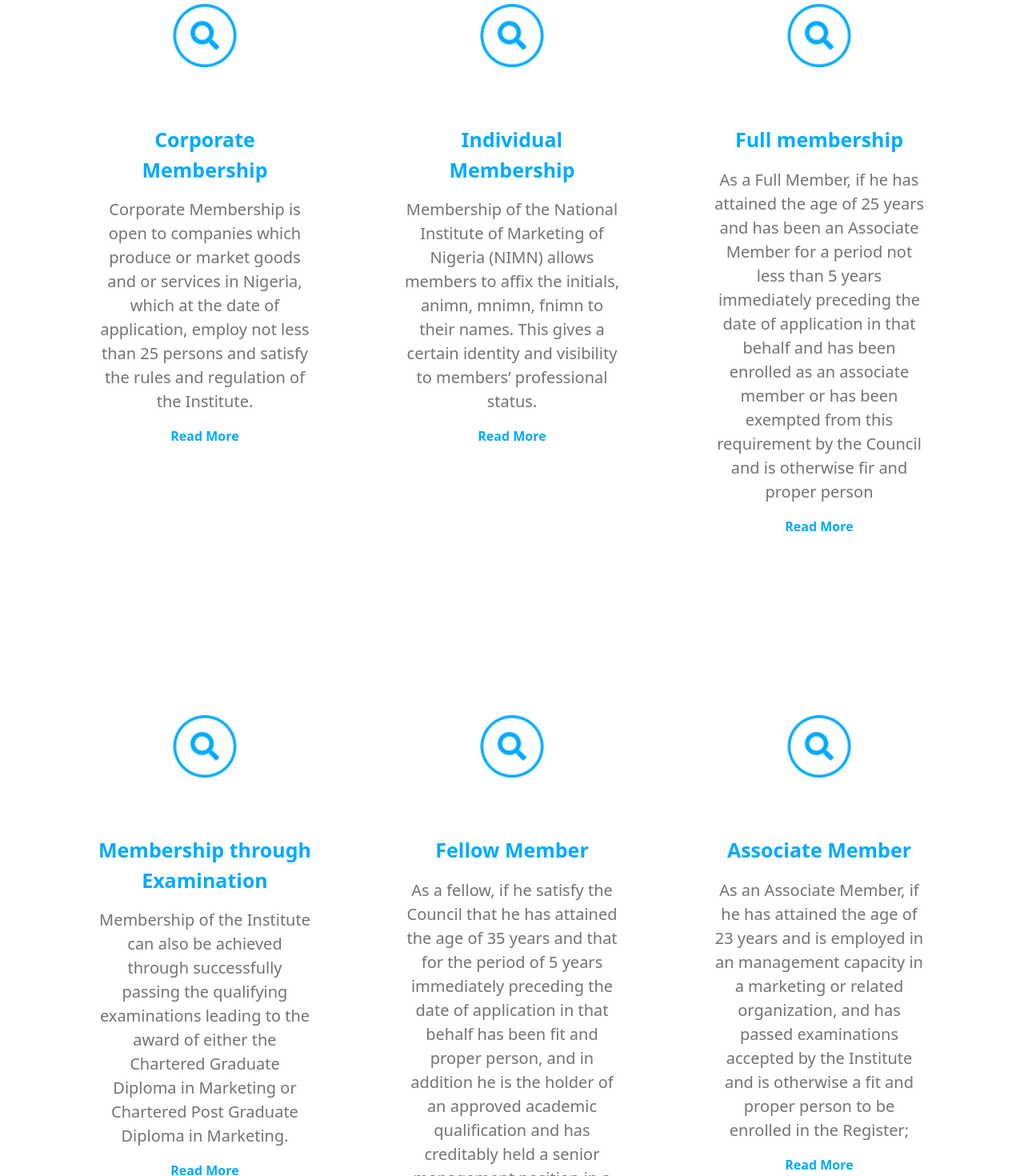
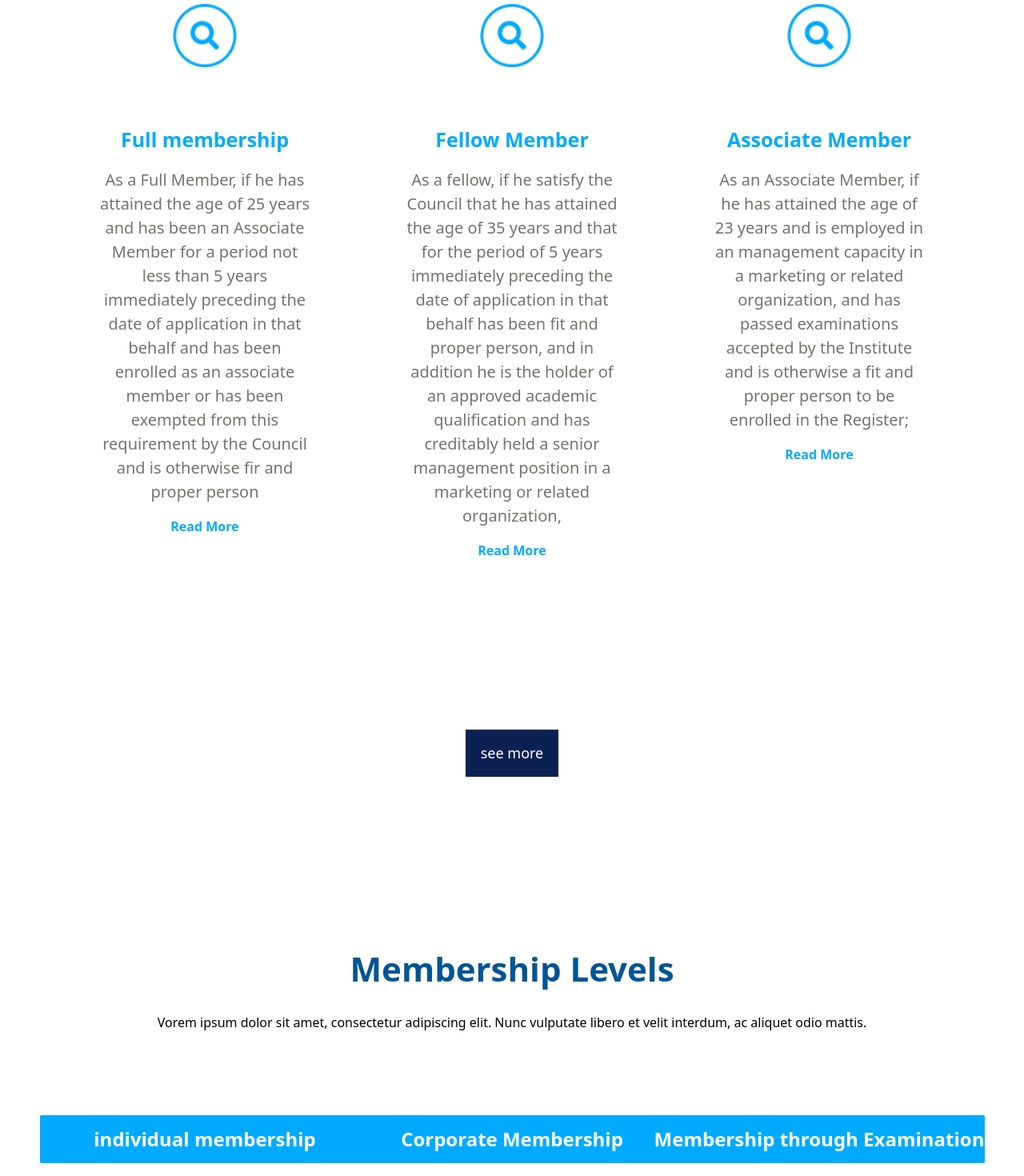
Before and after one commit to Tomation-Solution/nimn-revampsite-temp, a Next.js app: page /membership in a window 1280 px wide. Shown: the part 1920-3390 px from the top of the page at 80% size. Built offline with nearby package versions, Linux system fonts and the light colour scheme.

Commit message:
Feat: added changes

```diff
--- a/src/components/Certification/certificateLevels.tsx
+++ b/src/components/Certification/certificateLevels.tsx
@@ -5,6 +5,8 @@ import grad from "../../../public/images/grad.jpeg";
 import guy from "../../../public/images/guy.jpeg";
 import span from "../../../public/images/span.png";
 import Image from "next/image";
+
+
 
 const data = [
     {
@@ -81,7 +83,6 @@ const CertificateLevels = () => {
     return (
         <div className="md:px-[5em] p-[1em] md:my-[8em] mt-6">
             <div className="flex  flex-col justify-center my-[3em] gap-6">
-                {/* <p className="text-[42px] font-[700] text-pri text-center"> Member’s Spotlight </p> */}
             </div>
             <div className=" grid lg:grid-cols-3 gap-[3em] md:grid-cols-2 grid-cols-1 gap-y-[12em] gap-x-[2em] pb-[10rem] ">
                 {data.map((item, index) => (
@@ -96,7 +97,6 @@ const CertificateLevels = () => {
             </div>
             <div className="mt-5 flex justify-center items-center">
                 <button className=" justify-center items-center text-white bg-pri_var_2 w-[116px] h-[59px] font-normal text-lg"> see more </button>
-
             </div>
         </div>
     );
--- a/src/components/Events/Details/EventDetailsCard.tsx
+++ b/src/components/Events/Details/EventDetailsCard.tsx
@@ -10,14 +10,13 @@ const EventDetailsCard = ({
     type: string;
 }) => {
     return (
-        <div className=" flex flex-row ">
+        <div className=" flex flex-row   ">
             <div className="lg:px-[2em] md:px-[3em] px-[1em]">
-                <div
-                    className=" ">
-                    <p className=" text-[36px] font-[700] mb-5  lg:text-justify text-center "> Details Events </p>
-                </div>
 
-                <div className="grid lg:grid-cols-2 gap-[5em] md:grid-cols-2 grid-cols-1 ">
+                <p className="mt-10 px-[1em]  text-[36px] font-[700] mb-5  lg:text-justify text-center "> Details Events </p>
+
+
+                <div className="grid lg:grid-cols-2 gap-[5em] md:grid-cols-2 grid-cols-1 mt-14 ">
 
                     <div className="shadow-sm px-1 ">
                         <div className=" px-[1em] py-[2rem] ">
--- a/src/components/Events/Details/EventPricing.tsx
+++ b/src/components/Events/Details/EventPricing.tsx
@@ -2,12 +2,12 @@ import React from "react";
 
 const EventDetailsCard = () => {
     return (
-        <div className=" flex flex-col  items-center justify-center lg:ml-96 ml-0  lg:w-6/12  w-full  bg-[#F3F2EE] ">
+        <div className=" flex flex-col  items-center justify-center  ml-auto mr-auto pb-10     ml-0  lg:w-6/12  w-full  bg-[#F3F2EE]  mt-20  ">
             <div className="mt-10 ">
                 <p className="text-[36px] font-[700] ">  Pricing</p>
             </div>
 
-            <div className="grid lg:grid-cols-2 lg:gap-[18em] gap-[4em] md:grid-cols-2 grid-cols-1 ">
+            <div className="grid lg:grid-cols-2 lg:gap-[18em] gap-[4em] md:grid-cols-2 grid-cols-1grid-cols-1  ">
                 <div className="shadow-sm  px-1 py-[2rem]">
                     <h2 className="text-[24px] font-extrabold mb-6 ">NIMN Member</h2>
                     <p className="text-[21px] font-[600]">$599 </p>
@@ -20,6 +20,7 @@ const EventDetailsCard = () => {
                 </div>
             </div>
             <button className="  bg-[#B22B25]   text-white w-64 h-10 rounded-lg  "> Register </button>
+            <p className=' px-20 mt-10 font-base text-[18px] '> After completing registration, you will receive a purchase receipt. We will email you the information for accessing this training closer to the event.</p>
         </div>
 
     );
--- a/src/components/Events/Events.tsx
+++ b/src/components/Events/Events.tsx
@@ -117,7 +117,6 @@ const EventCard = ({
 }) => {
     return (
         <div>
-
             <div className="bg-pri_var_2 text-white">
                 <p className="font-[700] text-[42px] p-[2em]">{title}</p>
             </div>
--- a/src/components/Member/MemberShipLevel.tsx
+++ b/src/components/Member/MemberShipLevel.tsx
@@ -10,21 +10,21 @@ import PaymrntFormModal from "./component/PaymentForm";
 const data = [
   {
     img: showcase_bg,
-    title: "PLATINUM",
+    title: "individual membership",
     body: "he professional qualifications in marketing provide",
     link: "/",
     amount: "500",
   },
   {
     img: grad,
-    title: "Gold",
+    title: "Corporate Membership  ",
     body: "he professional qualifications in marketing provide",
     link: "/",
     amount: "400",
   },
   {
     img: guy,
-    title: "Silver",
+    title: "Membership through Examination",
     body: "he professional qualifications in marketing provide",
     link: "/",
     amount: "300",
@@ -32,24 +32,24 @@ const data = [
 
   {
     img: guy,
-    title: "Bronze",
+    title: "Membership Upgrade",
     body: "he professional qualifications in marketing provide",
     link: "/",
     amount: "250",
   },
-  {
-    img: guy,
-    title: "Professional",
-    body: "he professional qualifications in marketing provide",
-    link: "/",
-    amount: "200",
-  },
-  {
-    title: "Regular",
-    body: "he professional qualifications in marketing provide",
-    link: "/",
-    amount: "100",
-  },
+  // {
+  //   img: guy,
+  //   title: "Professional",
+  //   body: "he professional qualifications in marketing provide",
+  //   link: "/",
+  //   amount: "200",
+  // },
+  // {
+  //   title: "Regular",
+  //   body: "he professional qualifications in marketing provide",
+  //   link: "/",
+  //   amount: "100",
+  // },
 ];
 
 const SpotLightCard = ({
--- a/src/components/Member/MemberTypes.tsx
+++ b/src/components/Member/MemberTypes.tsx
@@ -7,30 +7,14 @@ import span from "../../../public/images/span.png";
 import Image from "next/image";
 
 const data = [
-  {
-    img: span,
-    title: "Corporate Membership",
-    body: "Corporate Membership is open to companies which produce or market goods and or services in Nigeria, which at the date of application, employ not less than 25 persons and satisfy the rules and regulation of the Institute.",
-    link: "/",
-  },
-  {
-    img: span,
-    title: "Individual Membership",
-    body: "Membership of the National Institute of Marketing of Nigeria (NIMN) allows members to affix the initials, animn, mnimn, fnimn to their names. This gives a certain identity and visibility to members’ professional status.",
-    link: "/",
-  },
+
   {
     img: span,
     title: "Full membership",
     body: "As a Full Member, if he has attained the age of 25 years and has been an Associate Member for a period not less than 5 years immediately preceding the date of application in that behalf and has been enrolled as an associate member or has been exempted from this requirement by the Council and is otherwise fir and proper person",
     link: "/",
   },
-  {
-    title: "Membership through Examination",
-    body: "Membership of the Institute can also be achieved through successfully passing the qualifying examinations leading to the award of either the Chartered Graduate Diploma in Marketing or Chartered Post Graduate Diploma in Marketing.",
-    link: "/",
-    img: span,
-  },
+
   {
     title: "Fellow Member",
     body: "As a fellow, if he satisfy the Council that he has attained the age of 35 years and that for the period of 5 years immediately preceding the date of application in that behalf has been fit and proper person, and in addition he is the holder of an approved academic qualification and has creditably held a senior management position in a marketing or related organization,",
@@ -61,7 +45,7 @@ const SpotLightCard = ({
   return (
     <div className="relative flex flex-col items-center">
       <div className="jusify-center">
-          <Image width={80}  height={80}src={img} alt={title}
+        <Image width={80} height={80} src={img} alt={title}
           quality={100}
           className=' '
         />
--- a/src/components/styles/comp_bg.module.css
+++ b/src/components/styles/comp_bg.module.css
@@ -37,7 +37,7 @@
     url("../../../public/images/Rectangled.png");
   background-position: center;
   background-repeat: no-repeat;
-  background-size: contain;
+  background-size: cover;
 }
 
 .about {
```
Lines whose indentation alone changed are shown as unchanged.
